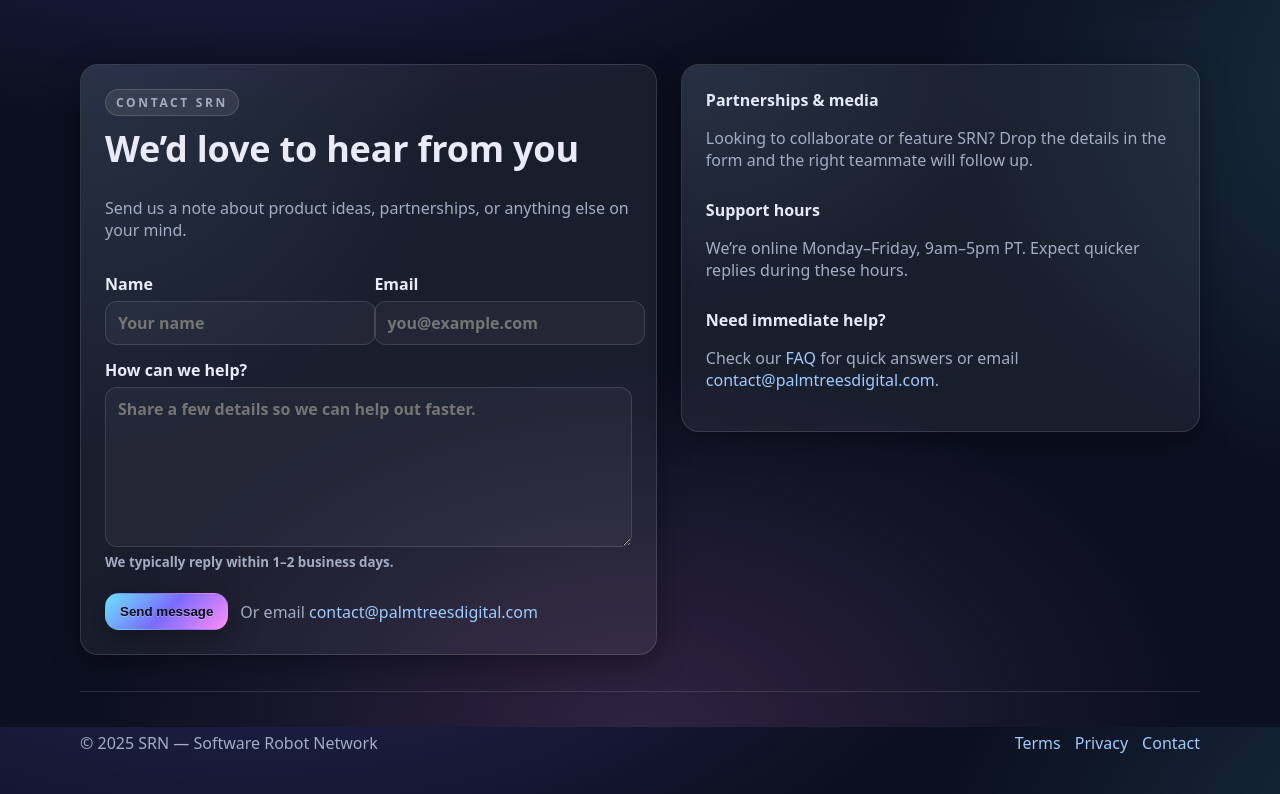
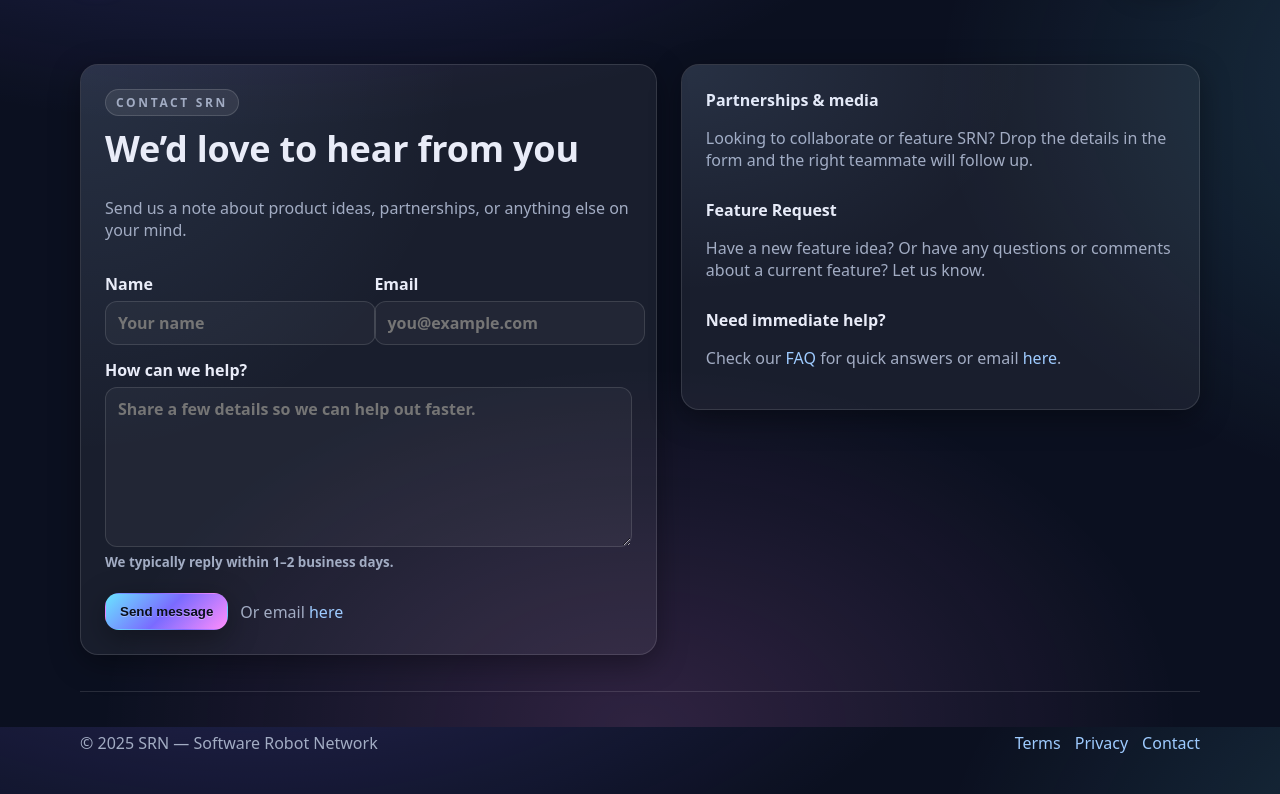
Before and after one commit to jakins177/srnmain-site, a PHP site: page /pages/contact.php in a window 1280 px wide. Shown: the part 73-867 px from the top of the page. Run offline with PHP 8.4, Linux system fonts and the light colour scheme; some libraries are stand-ins or nearby versions.

Commit message:
editng contact form wording

```diff
--- a/pages/contact.php
+++ b/pages/contact.php
@@ -227,7 +227,7 @@ if ($_SERVER['REQUEST_METHOD'] === 'POST') {
 
           <div class="cta-row" style="justify-content:flex-start;">
             <button type="submit" class="btn btn-primary">Send message</button>
-            <span class="subtle">Or email <a href="mailto:contact@palmtreesdigital.com">contact@palmtreesdigital.com</a></span>
+            <span class="subtle">Or email <a href="mailto:contact@palmtreesdigital.com">here</a></span>
           </div>
         </form>
       </section>
@@ -238,12 +238,12 @@ if ($_SERVER['REQUEST_METHOD'] === 'POST') {
           <p>Looking to collaborate or feature SRN? Drop the details in the form and the right teammate will follow up.</p>
         </div>
         <div>
-          <strong>Support hours</strong>
-          <p>We’re online Monday–Friday, 9am–5pm PT. Expect quicker replies during these hours.</p>
+          <strong>Feature Request</strong>
+          <p>Have a new feature idea? Or have any questions or comments about a current feature? Let us know.</p>
         </div>
         <div>
           <strong>Need immediate help?</strong>
-            <p>Check our <a href="buy-gasergy.php#faq">FAQ</a> for quick answers or email <a href="mailto:contact@palmtreesdigital.com">contact@palmtreesdigital.com</a>.</p>
+            <p>Check our <a href="buy-gasergy.php#faq">FAQ</a> for quick answers or email <a href="mailto:contact@palmtreesdigital.com">here</a>.</p>
         </div>
       </aside>
     </div>
```
